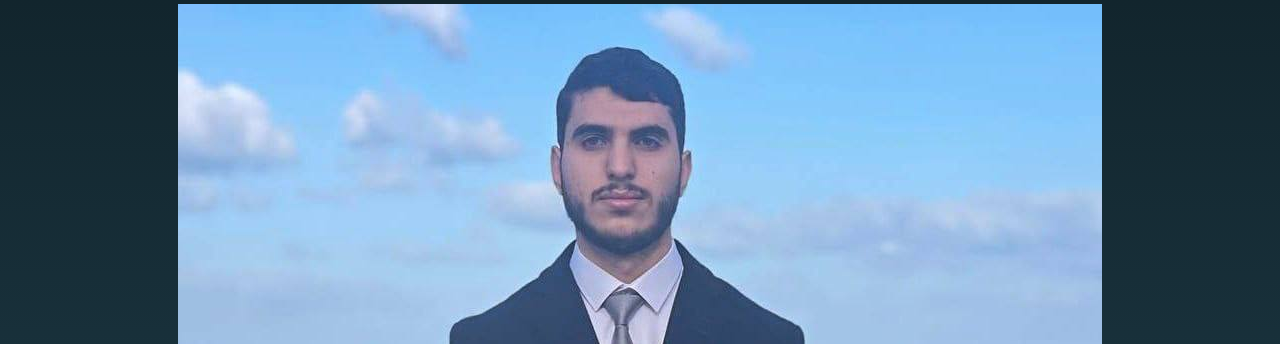
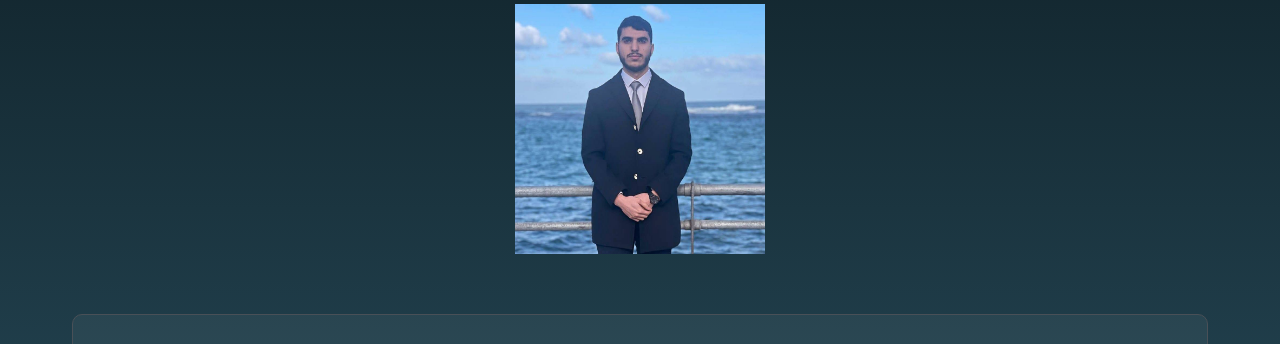
Before and after one commit to ziadg249/personal, a plain HTML site: page about.html in a window 1280 px wide. Shown: the part 152-496 px from the top of the page. Drawn offline with Linux system fonts and the light colour scheme.

Commit message:
Update style.css

```diff
--- a/style.css
+++ b/style.css
@@ -8,6 +8,10 @@
     --section-bg: rgba(255, 255, 255, 0.05);
 }
 
+object{
+    width: 250px;
+    height: 250px;
+}
 
 
 * {
```
